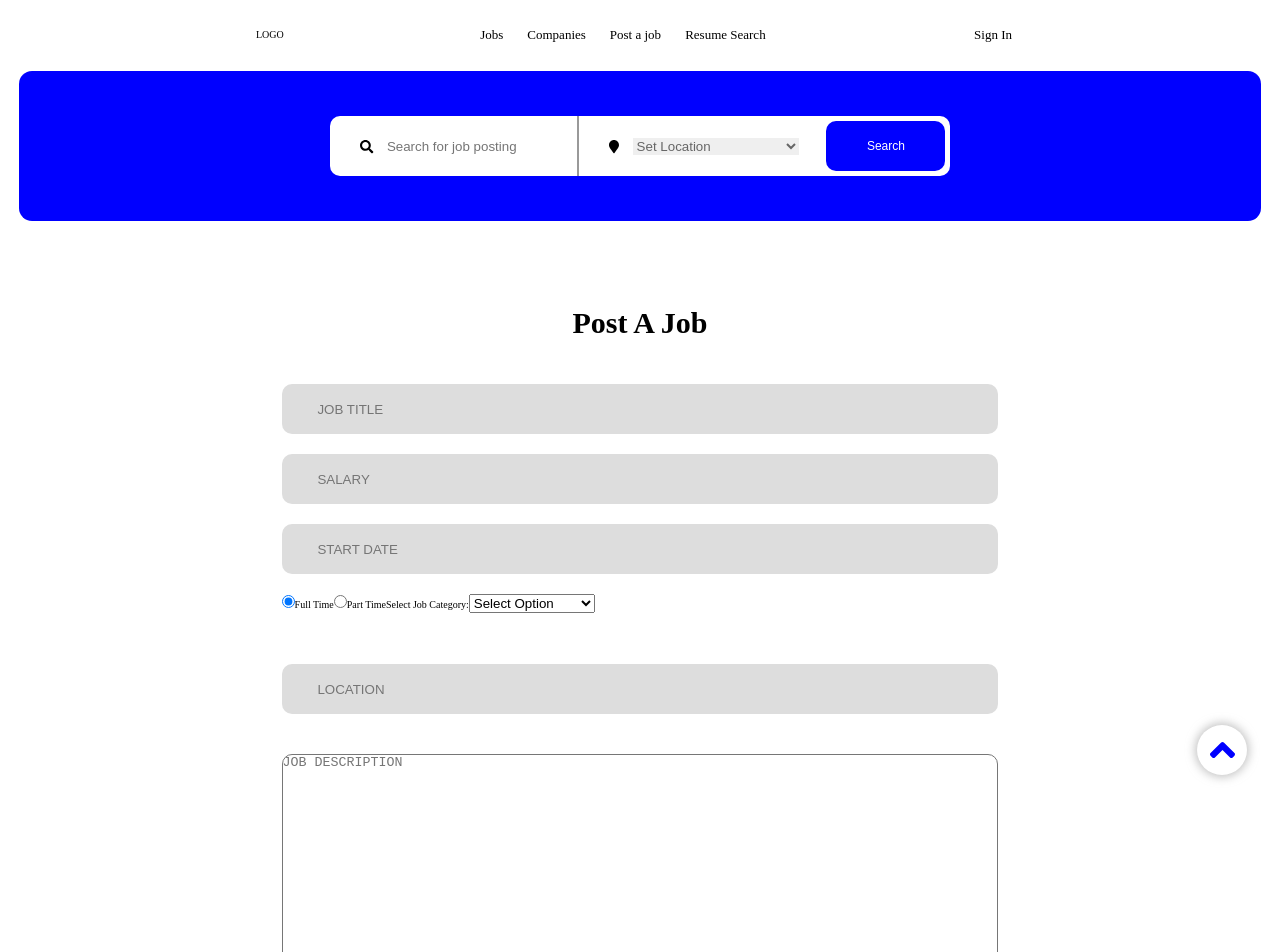
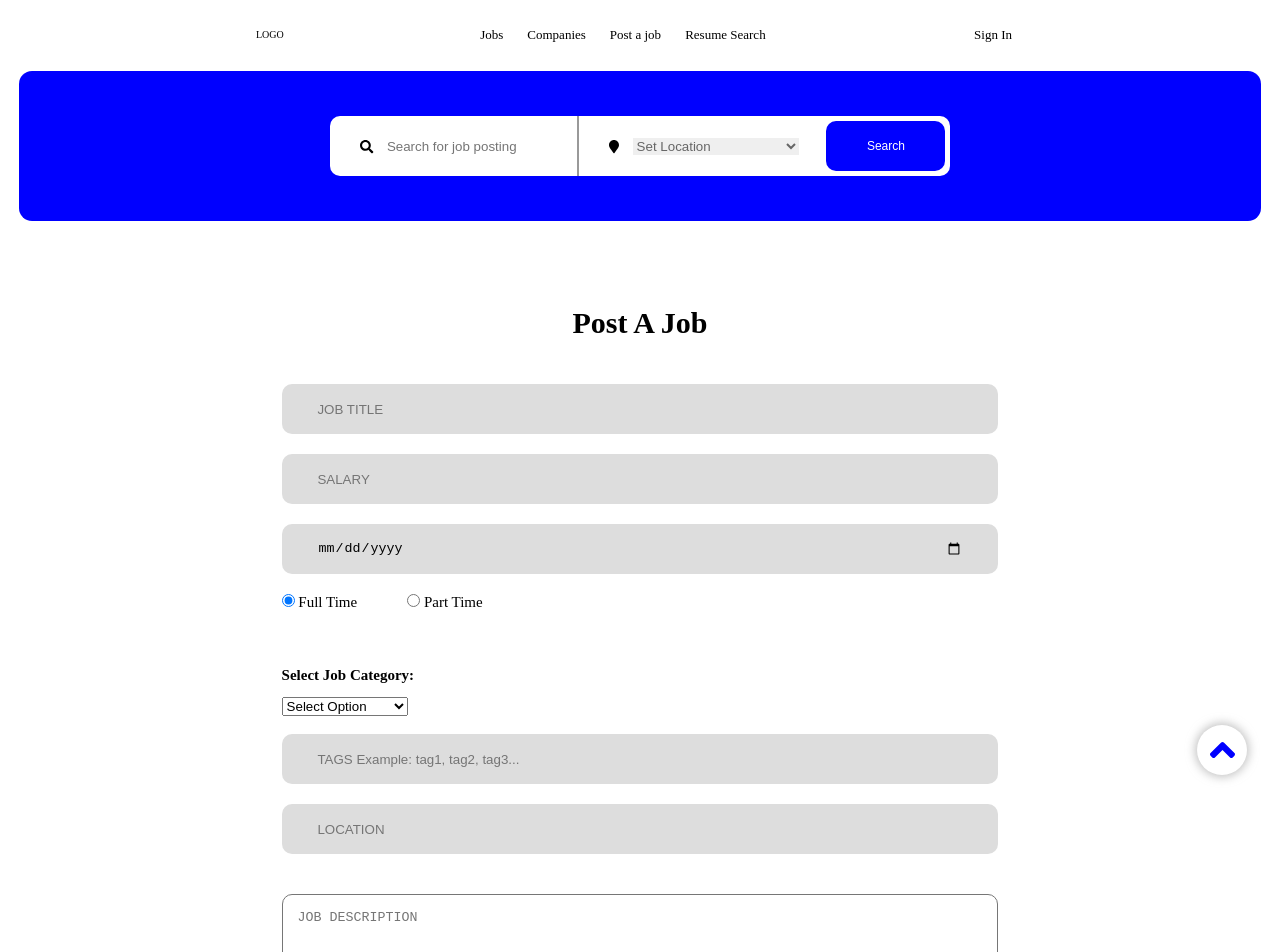
Before and after one commit to VektorTech/job-board, a Next.js app: page /PostJob/PostJob in a window 1280 px wide. Shown: the top 952 px of the page. Built offline with nearby package versions, Linux system fonts and the light colour scheme.

Commit message:
post job form improved

```diff
--- a/pages/PostJob/PostJob.jsx
+++ b/pages/PostJob/PostJob.jsx
@@ -1,13 +1,9 @@
 import {
-    PostJobContainer,
     InputContainer,
-    JobTitle,
-    Salary,
-    StartDate,
-    Location,
-    TagsContainer,
     JobDescription
 } from './PostJob.style';
+import { PageContainer } from '../../src/components/Other/PageContainer.style';
+
 import { InputText } from '../../src/components/Other/Input.style';
 import Heading from '../../src/components/Other/Heading.style';
 import Button from '../../src/components/Buttons/Button';
@@ -21,6 +17,7 @@ const formHandler = e => {
     const data = {
         title: form['title'].value,
         category: form['category'].value,
+        tags: form['tags'].value,
         salary: form['salary'].value,
         start: form['start'].value,
         time: form['time'].value,
@@ -38,18 +35,20 @@ const formHandler = e => {
 const PostJob = () => {
     return (<>
         <Banner_2 />
-        <PostJobContainer>
+        <PageContainer>
             <form name='post_job'>
             <Heading center size='lg' bottom="5rem">Post A Job</Heading>
-            <JobTitle> <InputText name='title' placeholder="JOB TITLE" /> </JobTitle>
-            <Salary> <InputText name='salary' placeholder="SALARY" /> </Salary>
-            <StartDate> <InputText name='start' placeholder="START DATE" /> </StartDate>
+            <InputContainer> <InputText name='title' placeholder="JOB TITLE" /> </InputContainer>
+            <InputContainer> <InputText name='salary' placeholder="SALARY" /> </InputContainer>
+            <InputContainer> <InputText type='date' name='start' min={new Date().toISOString().split('T')[0]} /> </InputContainer>
 
             <InputContainer>
-            <input type='radio' value='Full' name='time' checked /><label>Full Time</label>
-            <input type='radio' value='Part' name='time' /><label>Part Time</label>
+            <label style={{fontSize:'1.5rem',}}><input type='radio' value='Full' name='time' defaultChecked /> Full Time</label>
+            <label style={{fontSize:'1.5rem',marginLeft:'5rem'}}><input type='radio' value='Part' name='time' /> Part Time</label>
+            </InputContainer>
 
-            <label>Select Job Category:</label>
+            <InputContainer>
+            <Heading size='md'>Select Job Category:</Heading>
             <select name='category'>
                 <option value=''>Select Option</option>
                 <option value='aviation'>Aviation</option>
@@ -65,11 +64,11 @@ const PostJob = () => {
             </select>
             </InputContainer>
 
-            <Location> <InputText name='location' placeholder="LOCATION" /> </Location>
+            <InputContainer>
+                <InputText name='tags' placeholder="TAGS Example: tag1, tag2, tag3..." />
+            </InputContainer>
 
-            <TagsContainer>
-
-            </TagsContainer>
+            <InputContainer> <InputText name='location' placeholder="LOCATION" /> </InputContainer>
 
             <JobDescription name='description' placeholder='JOB DESCRIPTION'></JobDescription>
 
@@ -77,7 +76,7 @@ const PostJob = () => {
                 <Button onClick={formHandler} type="Submit">Post Job</Button>
             </InputContainer>
             </form>
-        </PostJobContainer>
+        </PageContainer>
     </>);
 }
 
--- a/pages/PostJob/PostJob.style.jsx
+++ b/pages/PostJob/PostJob.style.jsx
@@ -1,10 +1,4 @@
 import styled from 'styled-components';
-import { PageContainer } from '../../src/components/Other/PageContainer.style';
-
-
-export const PostJobContainer = styled(PageContainer)`
-
-`;
 
 export const InputContainer = styled.div`
     width: 80%;
@@ -12,27 +6,11 @@ export const InputContainer = styled.div`
     margin: 2rem 10%;
 `;
 
-export const JobTitle = styled(InputContainer)`
-
-`;
-
-export const Salary = styled(InputContainer)`
-
-`;
-
-export const StartDate = styled(InputContainer)``;
-
-export const Location = styled(InputContainer)`
-
-`;
-
-export const TagsContainer = styled.div`
-
-`;
-
 export const JobDescription = styled.textarea`
     width: 80%;
-    height: 25rem;
+    height: 30rem;
     margin: 2rem 10%;
     border-radius: 1rem;
+    resize: none;
+    padding: 1.5rem 0 0 1.5rem;
 `;
--- a/pages/Search/Search.jsx
+++ b/pages/Search/Search.jsx
@@ -22,7 +22,7 @@ const SearchPage = () => {
 
     const asideStruct = {
         "City": [""],
-        "Categories": ["Aviation", "Arts", "Business", "Law enforcement", "Media", "Medical", "Service Industry", "Teaching", "Technology", "Other"],
+        "Categories": ["Aviation", "Arts", "Business", "Law Enforcement", "Media", "Medical", "Service Industry", "Teaching", "Technology", "Other"],
         "Job Type": ["Full Time", "Part TIme"],
         "Salary Range": ["Up to $20,000", "$20,000 - $40,000", "$40,000 - $75,000", "$75,000 - $100,000", "$100,000 - $150,000", "$150,000 - $200,000", "$200,000 - $300,000", "$300,000+"]
     };
--- a/pages/database/models/Vacancy.js
+++ b/pages/database/models/Vacancy.js
@@ -18,8 +18,22 @@ const Vacancy = sequelize.define('vacancy', {
       type: Sequelize.STRING(25),
       allowNull: false,
       validate: {
-        isIn: [["aviation", "arts", "business", "law enforcement", "media", "medical", "service industry", "teaching", "technology", "other"]]
+        isIn: [[
+          "aviation",
+          "arts",
+          "business",
+          "law enforcement",
+          "media",
+          "medical",
+          "service industry",
+          "teaching",
+          "technology",
+          "other"]]
       }
+    },
+    tags: {
+      type: Sequelize.TEXT,
+      allowNull: false
     },
     salary: {
       type: Sequelize.INTEGER,
@@ -39,7 +53,7 @@ const Vacancy = sequelize.define('vacancy', {
     start: {
       type: Sequelize.DATE,
       validate: {
-        isAfter: new Date().toLocaleDateString().split('/').reverse().join('-')
+        isAfter: new Date().toISOString().split('T')[0]
       }
     }
 }, {});
```
